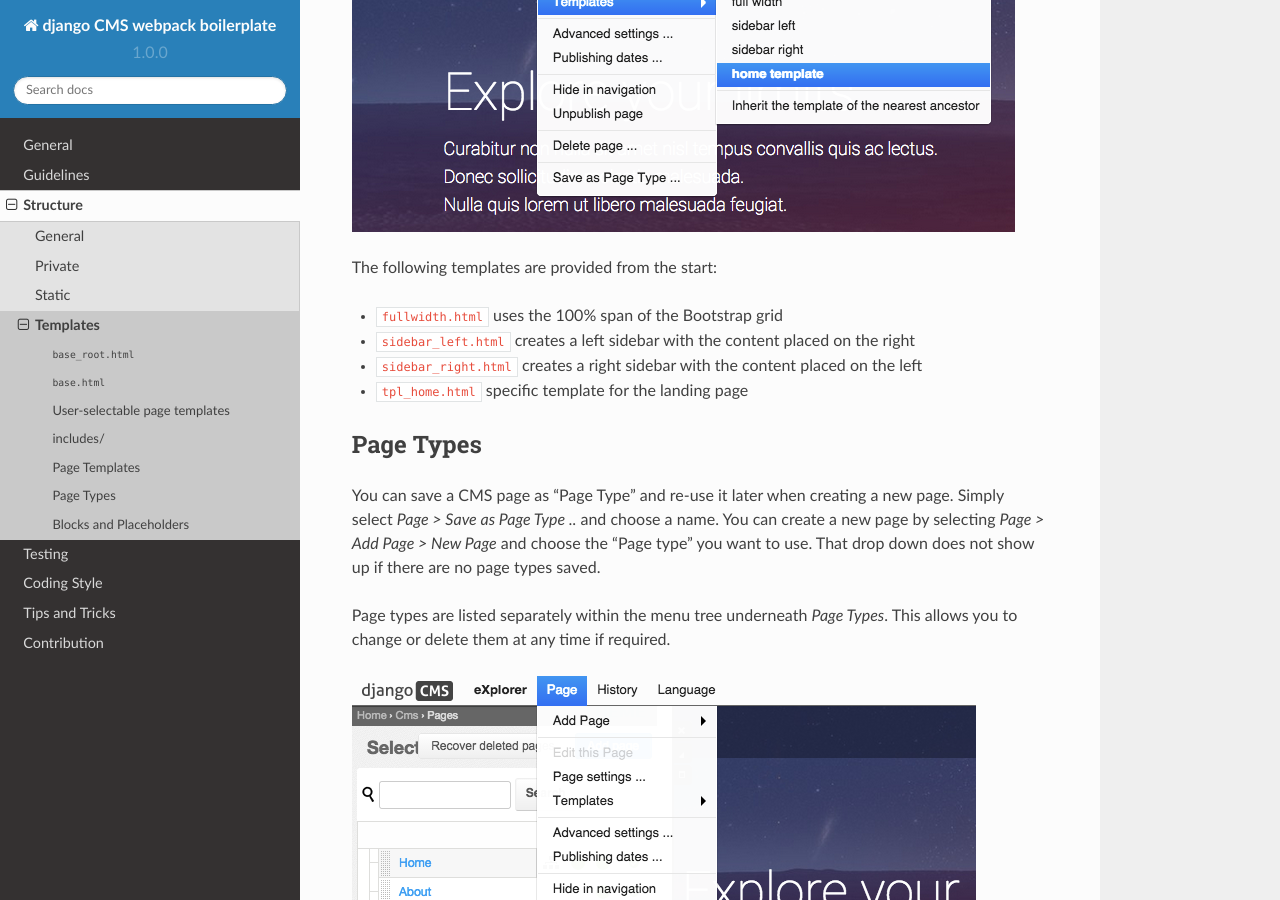
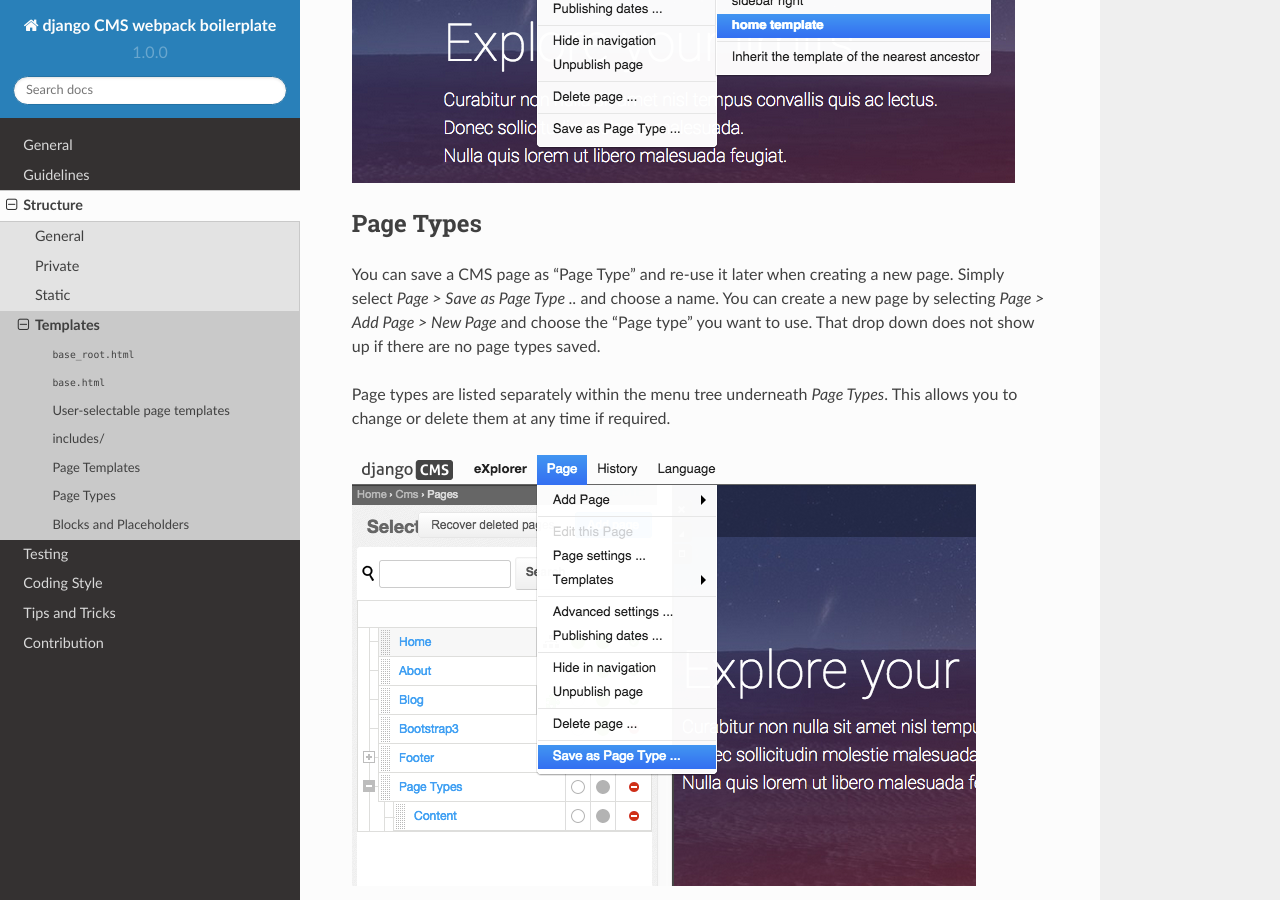
Before and after one commit to divio/djangocms-boilerplate-webpack, a Sphinx documentation site: the page built from docs/structure/templates.rst, in a window 1280 px wide and 900 px high, scrolled down 1836 px. Built offline with Sphinx 7.4.7 and the Read the Docs theme 2.0.0, drawn with Linux system fonts in a browser that asks for light colours; some of the changed text lies outside the part shown.

Commit message:
afixes an issue with 404 inheritance

```diff
--- a/docs/structure/templates.rst
+++ b/docs/structure/templates.rst
@@ -10,9 +10,7 @@
 
 From the top down the three layers are:
 
-- *user-selectable page templates* (``fullwidth.html``, ``sidebar_left.html``
-  and so on), which inherit from:
-- ``base.html``, which inherits from:
+- *user-selectable page templates* (``base.html``), which inherit from:
 - ``base_root.html``
 
 
@@ -93,13 +91,6 @@
 
 .. image:: ../_static/toolbar-templates.png
 
-The following templates are provided from the start:
-
-- ``fullwidth.html`` uses the 100% span of the Bootstrap grid
-- ``sidebar_left.html`` creates a left sidebar with the content placed on the right
-- ``sidebar_right.html`` creates a right sidebar with the content placed on the left
-- ``tpl_home.html`` specific template for the landing page
-
 
 ==========
 Page Types
```
Also changed, not shown: CHANGELOG.rst (+8 -0 lines), 1 other file.
